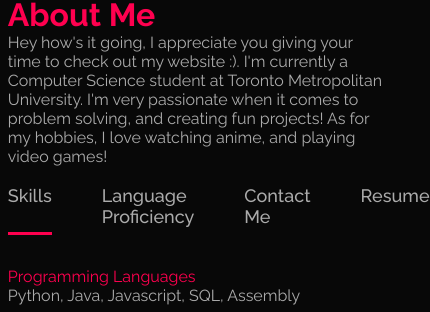
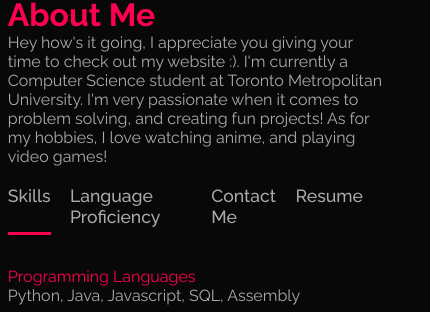
Before and after one commit to Octrainn/octrainn.github.io, a website: page index.html in a window 390 px wide. Shown: the part 925-1237 px from the top of the page, 430 px wide, since content can reach past the window. Drawn offline with nearby package versions, Linux system fonts and the light colour scheme.

Commit message:
made new resume section more responsive for mobile

```diff
--- a/style.css
+++ b/style.css
@@ -35,7 +35,10 @@ body{
  }
  .container{
     padding: 20px 2%;
- }
+    display: flex;
+    flex-direction: column;
+
+  }
   nav{
     display: flex;
     align-items: center;
@@ -114,11 +117,21 @@ body{
   margin: 1.2rem 0 2.5rem;
 }
 .tab-links{
-  margin-right: 50px;
-  font-size: 18px;
+  margin-right: 20px;
+  font-size: 1rem;
   font-weight: 500;
   cursor: pointer;
   position:relative;
+}
+@media screen and (max-width: 480px) {
+  .tab-links {
+    margin-right: 1.2rem;
+    font-size:1.1rem;
+  }
+  .tab-links.active-link:second-child::after{
+    max-width: 100%;
+  }
+
 }
 .tab-links::after{
   content: '';
@@ -238,6 +251,7 @@ h3{
 
 }
 
+
 #services{
   padding: 30px 0;
 }
@@ -312,6 +326,7 @@ h3{
     .about-col-1{
       flex-basis:100%;
 
+
     }
     .about-col-2{
       flex-basis: 100%;
@@ -333,4 +348,8 @@ h3{
   .center h5 span{
     font-size: 2.3rem;
   }
+  .tab-links:last-child {
+
+  }
+
 }
```
